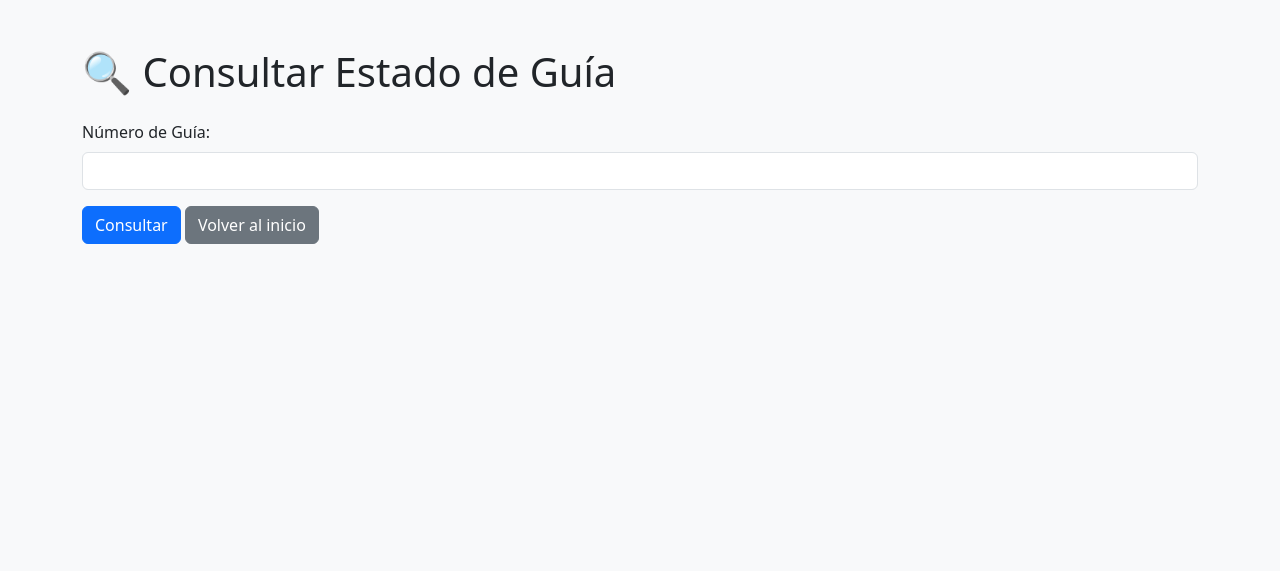
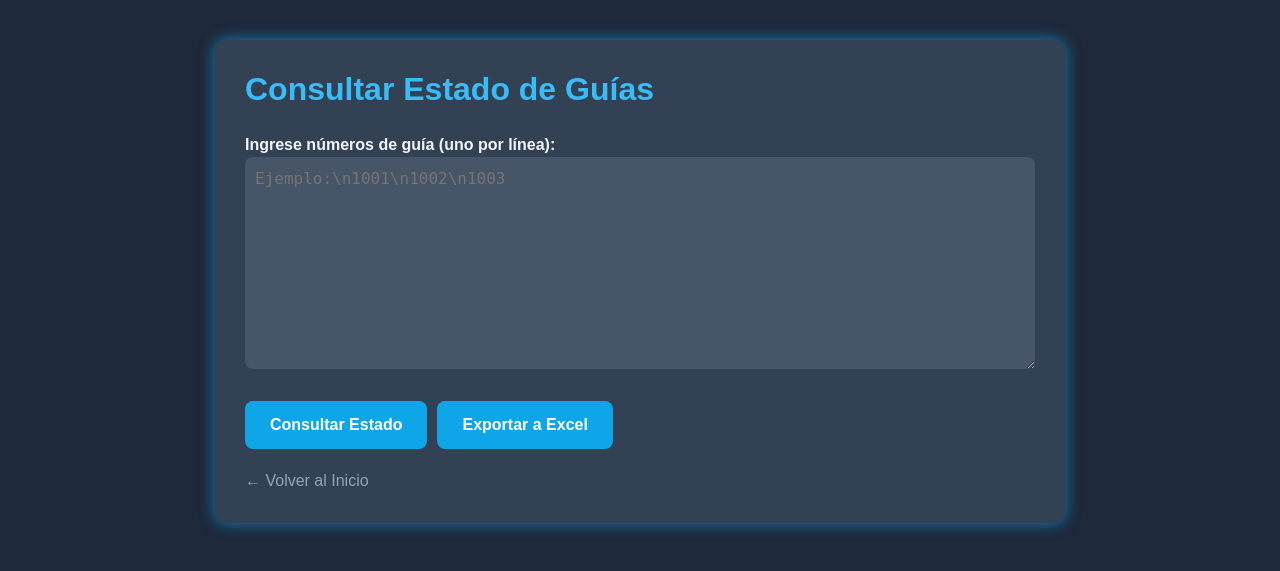
Before and after one commit to luisrobles062/mensajeria-app, a Flask app: page /consultar_estado in a window 1280 px wide. Shown: the top 571 px of the page. Run offline with Flask 3, Linux system fonts and the light colour scheme.

Commit message:
Update consultar_estado.html

```diff
--- a/templates/consultar_estado.html
+++ b/templates/consultar_estado.html
@@ -1,45 +1,145 @@
 <!DOCTYPE html>
 <html lang="es">
 <head>
-    <meta charset="UTF-8">
-    <title>Consultar Estado de Guía</title>
-    <link rel="stylesheet" href="https://cdn.jsdelivr.net/npm/bootstrap@5.3.2/dist/css/bootstrap.min.css">
+    <meta charset="UTF-8" />
+    <title>CERTISERVI - Consultar Estado</title>
+    <link href="https://cdn.jsdelivr.net/npm/bootstrap@5.3.0/dist/css/bootstrap.min.css" rel="stylesheet" />
+    <style>
+        body {
+            background-color: #1e293b;
+            color: #f1f5f9;
+            font-family: 'Montserrat', sans-serif;
+            padding: 40px;
+        }
+        .container {
+            max-width: 850px;
+            background: #334155;
+            padding: 30px;
+            border-radius: 12px;
+            box-shadow: 0 0 15px rgba(14,165,233,0.7);
+        }
+        h2 {
+            color: #38bdf8;
+            margin-bottom: 25px;
+            font-weight: 700;
+        }
+        label {
+            font-weight: 600;
+        }
+        textarea {
+            background: #475569;
+            border: none;
+            border-radius: 8px;
+            padding: 10px;
+            color: #f1f5f9;
+            width: 100%;
+            font-family: monospace, monospace;
+            font-size: 1rem;
+            resize: vertical;
+            margin-bottom: 15px;
+        }
+        button {
+            background-color: #0ea5e9;
+            border: none;
+            padding: 12px 25px;
+            color: white;
+            font-weight: 700;
+            border-radius: 8px;
+            cursor: pointer;
+            transition: background-color 0.3s ease;
+            margin-right: 10px;
+        }
+        button:hover {
+            background-color: #0284c7;
+        }
+        table {
+            width: 100%;
+            border-collapse: collapse;
+            margin-top: 30px;
+            font-size: 0.95rem;
+        }
+        th, td {
+            padding: 10px 12px;
+            border-bottom: 1px solid #475569;
+            text-align: left;
+        }
+        th {
+            background-color: #0ea5e9;
+            color: white;
+            font-weight: 700;
+            border-radius: 6px 6px 0 0;
+        }
+        tr:hover {
+            background-color: #475569;
+        }
+        .empty {
+            text-align: center;
+            padding: 25px;
+            color: #94a3b8;
+            font-style: italic;
+        }
+        a.link-home {
+            margin-top: 20px;
+            display: inline-block;
+            color: #94a3b8;
+            text-decoration: none;
+        }
+        a.link-home:hover {
+            color: #0ea5e9;
+        }
+        .btn-group {
+            margin-top: 10px;
+        }
+    </style>
 </head>
-<body class="bg-light">
-    <div class="container mt-5">
-        <h1 class="mb-4">🔍 Consultar Estado de Guía</h1>
+<body>
+    <div class="container">
+        <h2>Consultar Estado de Guías</h2>
 
-        <form method="POST" action="/consultar_estado" class="mb-4">
-            <div class="mb-3">
-                <label for="numero_guia" class="form-label">Número de Guía:</label>
-                <input type="text" id="numero_guia" name="numero_guia" class="form-control" required>
+        <form method="post" id="consultaForm">
+            <label for="guias">Ingrese números de guía (uno por línea):</label>
+            <textarea name="guias" id="guias" rows="8" placeholder="Ejemplo:\n1001\n1002\n1003" required>{{ request.form.get('guias', '') }}</textarea>
+
+            <div class="btn-group">
+                <button type="submit" name="buscar" value="1">Consultar Estado</button>
+                <button type="submit" name="exportar" value="1" form="consultaForm">Exportar a Excel</button>
             </div>
-            <button type="submit" class="btn btn-primary">Consultar</button>
-            <a href="/" class="btn btn-secondary">Volver al inicio</a>
         </form>
 
-        {% if resultado %}
-            <div class="card">
-                <div class="card-header">
-                    Estado de la Guía {{ resultado.numero_guia if resultado.numero_guia else '' }}
-                </div>
-                <div class="card-body">
-                    <p><strong>Estado:</strong> {{ resultado.estado }}</p>
-                    {% if resultado.motivo %}
-                    <p><strong>Motivo:</strong> {{ resultado.motivo }}</p>
-                    {% endif %}
-                    {% if resultado.mensajero %}
-                    <p><strong>Mensajero:</strong> {{ resultado.mensajero }}</p>
-                    {% endif %}
-                    {% if resultado.zona %}
-                    <p><strong>Zona:</strong> {{ resultado.zona }}</p>
-                    {% endif %}
-                    {% if resultado.fecha %}
-                    <p><strong>Fecha:</strong> {{ resultado.fecha }}</p>
-                    {% endif %}
-                </div>
-            </div>
+        {% if resultados is not none %}
+            {% if resultados %}
+                <table>
+                    <thead>
+                        <tr>
+                            <th>Número Guía</th>
+                            <th>Estado</th>
+                            <th>Motivo</th>
+                            <th>Mensajero</th>
+                            <th>Zona</th>
+                            <th>Fecha Despacho</th>
+                            <th>Gestión</th>
+                        </tr>
+                    </thead>
+                    <tbody>
+                        {% for r in resultados %}
+                        <tr>
+                            <td>{{ r.numero_guia }}</td>
+                            <td>{{ r.estado }}</td>
+                            <td>{{ r.motivo }}</td>
+                            <td>{{ r.mensajero }}</td>
+                            <td>{{ r.zona }}</td>
+                            <td>{{ r.fecha_despacho.strftime('%Y-%m-%d %H:%M:%S') if r.fecha_despacho else '' }}</td>
+                            <td>{{ r.gestion }}</td>
+                        </tr>
+                        {% endfor %}
+                    </tbody>
+                </table>
+            {% else %}
+                <p class="empty">No se encontraron resultados.</p>
+            {% endif %}
         {% endif %}
+
+        <a href="{{ url_for('index') }}" class="link-home">← Volver al Inicio</a>
     </div>
 </body>
 </html>
```
